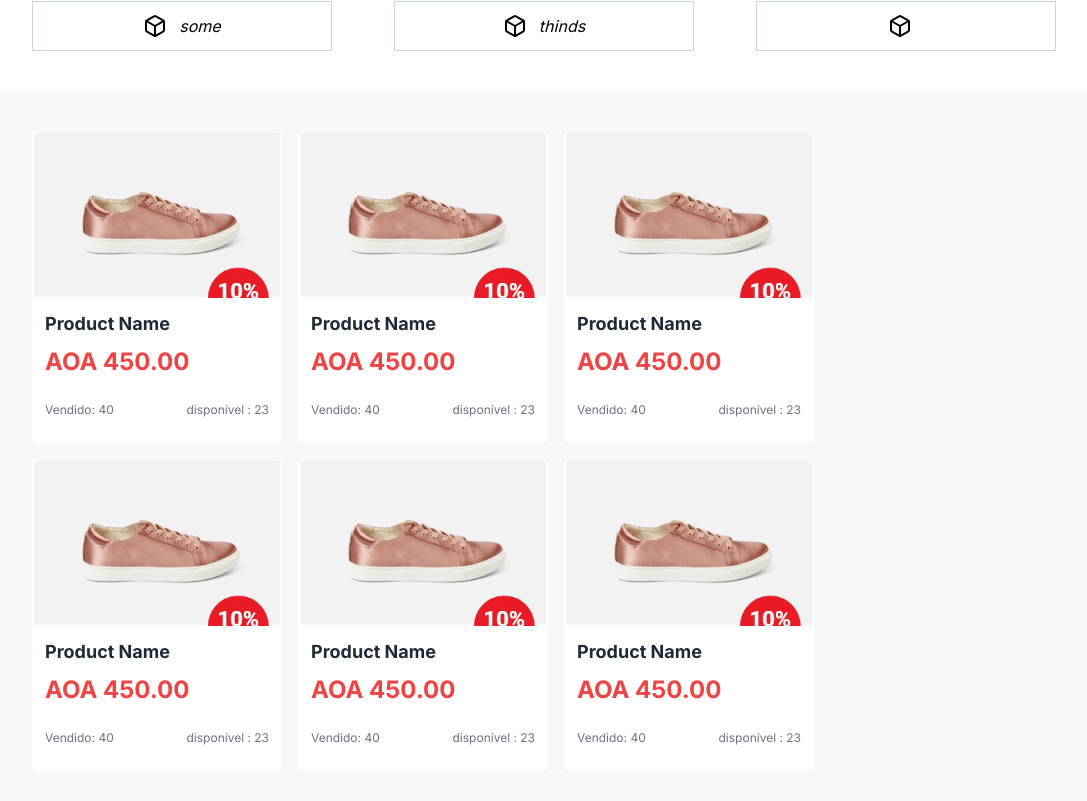
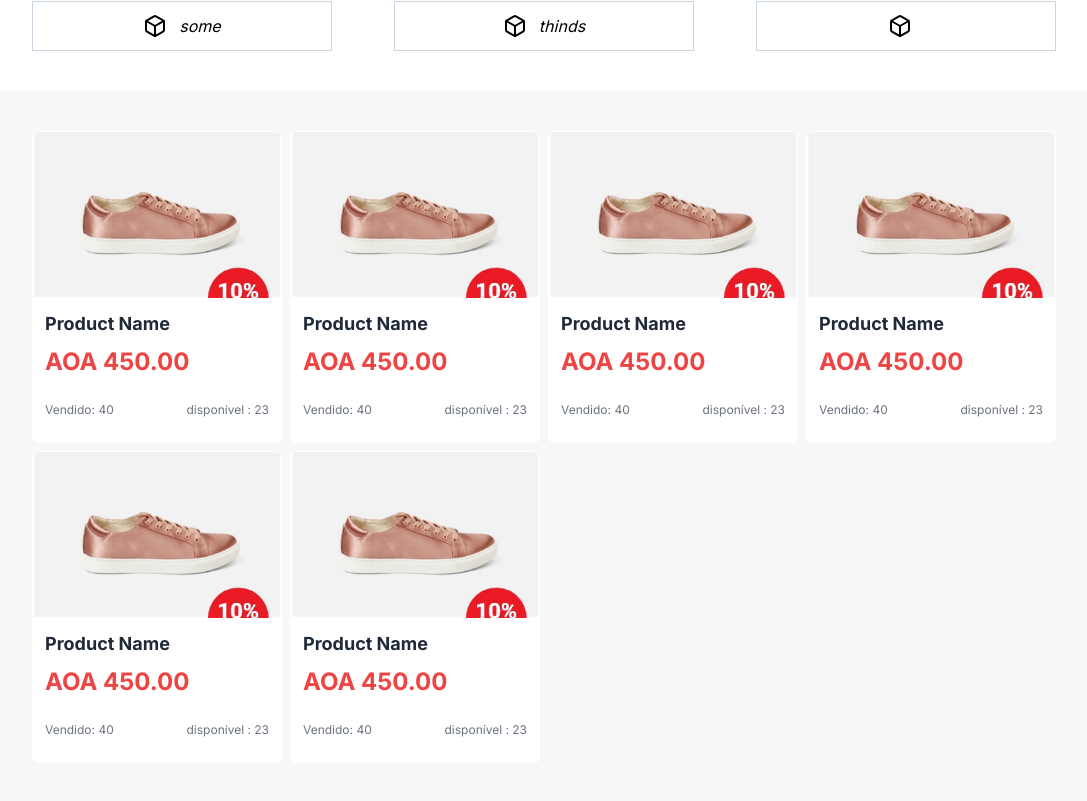
Before and after one commit to eduardojpanzo/next-shop-nest, a Next.js app: page / in a window 1280 px wide. Shown: the part 919-1720 px from the top of the page, without its empty margins (96-1183 px from the left). Built offline with nearby package versions, Linux system fonts and the light colour scheme.

Commit message:
chore:improve styles

```diff
--- a/package.json
+++ b/package.json
@@ -9,6 +9,7 @@
     "lint": "next lint"
   },
   "dependencies": {
+    "@radix-ui/react-dialog": "^1.0.4",
     "@types/node": "20.2.5",
     "@types/react": "18.2.7",
     "@types/react-dom": "18.2.4",
--- a/src/app/page.tsx
+++ b/src/app/page.tsx
@@ -13,7 +13,7 @@ export default function Home() {
         <Tags />
       </div>
       <div className="bg-[#f7f7f7] py-10">
-        <div className="max-w-[1024px] mx-auto flex flex-col gap-4 justify-center items-center md:flex-row md:flex-wrap md:justify-start">
+        <div className="max-w-[1024px] mx-auto flex flex-col items-center justify-center content-center gap-2 md:flex-row md:flex-wrap lg:justify-start">
           <ProductCard />
           <ProductCard />
           <ProductCard />
--- a/src/components/TopBar.tsx
+++ b/src/components/TopBar.tsx
@@ -3,7 +3,7 @@ import { Logo } from "./Logo";
 
 export function TopBar() {
   return (
-    <div className="h-[50px] bg-slate-800 ">
+    <div className="h-[50px] bg-slate-800 sticky top-0 z-10">
       <div className="h-full max-w-[1024px] px-2  flex items-center justify-between mx-auto text-white lg:px-0">
         <Logo />
 
```
Also changed, not shown: src/components/Dialog.tsx (added), 1 other file (tests, documents, lock files or other folders).
